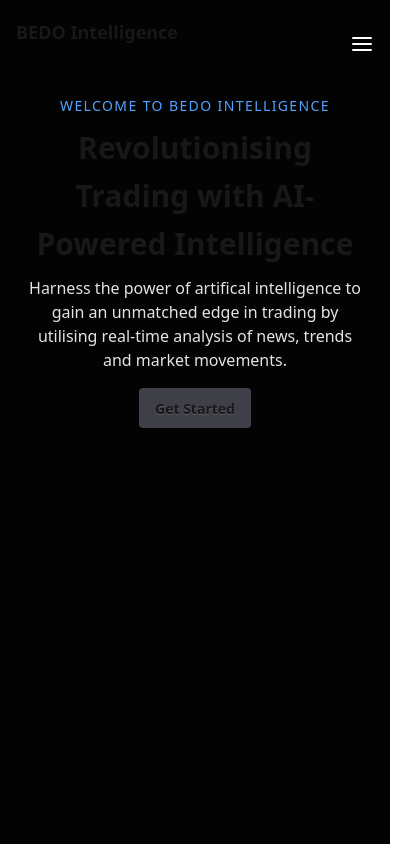
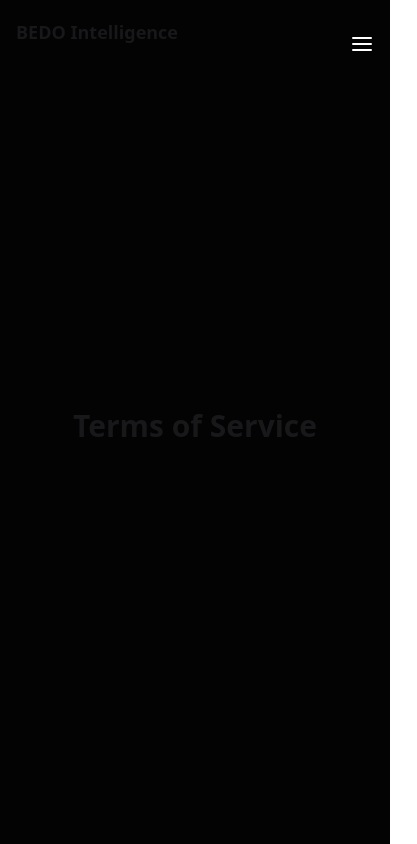
Before and after one commit to OllieDarwin/bedo, a React (Vite) app: page /terms-of-service in a window 390 px wide. Shown: the top 844 px of the page, 417 px wide, since content can reach past the window. Built offline with nearby package versions, Linux system fonts and the light colour scheme.

Commit message:
Installed react router and set up structure for privacy policy and T&C pages.

```diff
--- a/package.json
+++ b/package.json
@@ -19,6 +19,7 @@
     "path": "^0.12.7",
     "react": "^19.0.0",
     "react-dom": "^19.0.0",
+    "react-router": "^7.2.0",
     "recharts": "^2.15.1",
     "tailwind-merge": "^3.0.2",
     "tailwindcss": "^4.0.9",
--- a/src/components/Footer.tsx
+++ b/src/components/Footer.tsx
@@ -1,3 +1,5 @@
+import { Link } from "react-router"
+
 function Footer() {
     return (
         <footer className="bg-[#030303] px-4 md:px-16 py-4">
@@ -6,8 +8,8 @@
                 <p className="text-zinc-400">Website built by <a className="text-zinc-100 underline" href="https://github.com/OllieDarwin" target="_blank">Ollie Darwin</a>.</p>
             </div>
             <div className="flex flex-row mt-4 items-center gap-8">
-                <a className="text-zinc-100 underline" href="/">Privacy Policy</a>
-                <a className="text-zinc-100 underline" href="/">Terms of Service</a>
+                <Link className="text-zinc-100 underline" to="/privacy-policy">Privacy Policy</Link>
+                <Link className="text-zinc-100 underline" to="/terms-of-service">Terms of Service</Link>
             </div>
         </footer>
     )
--- a/src/components/nav/Header.tsx
+++ b/src/components/nav/Header.tsx
@@ -1,9 +1,12 @@
+import { Link } from "react-router"
 import MenuButton from "./MenuButton"
 
 function Header() {
     return (
         <header className="navbar w-full z-100 absolute top-0 left-0 px-4 md:px-12 justify-between">
-            <h1 className="font-bold text-lg md:text-xl navbar-start">BEDO Intelligence</h1>
+            <Link className="w-full" to="/">
+                <h1 className="font-bold text-lg md:text-xl navbar-start">BEDO Intelligence</h1>
+            </Link>
             <MenuButton color="white" className="content-end fixed right-4 md:right-12"></MenuButton>
         </header>
     )
--- a/src/main.tsx
+++ b/src/main.tsx
@@ -2,9 +2,18 @@
 import { createRoot } from 'react-dom/client'
 import './index.css'
 import LandingPage from './pages/landing/LandingPage.tsx'
+import { BrowserRouter, Routes, Route } from 'react-router'
+import PrivacyPage from './pages/privacy/PrivacyPage.tsx'
+import TermsPage from './pages/terms/TermsPage.tsx'
 
 createRoot(document.getElementById('root')!).render(
 	<StrictMode>
-		<LandingPage />
+		<BrowserRouter>
+			<Routes>
+				<Route path="/" element={<LandingPage />} />
+				<Route path="/privacy-policy" element={<PrivacyPage />} />
+				<Route path="/terms-of-service" element={<TermsPage />} />
+			</Routes>
+		</BrowserRouter>
 	</StrictMode>,
 )
--- /dev/null
+++ b/src/pages/privacy/PrivacyPage.tsx
@@ -0,0 +1,16 @@
+import Footer from "@/components/Footer"
+import Header from "@/components/nav/Header"
+
+function PrivacyPage() {
+    return (
+        <>
+            <Header/>
+            <section className="bg-[#030303] h-screen flex flex-col items-center justify-center">
+                <h1 className="text-3xl md:text-4xl font-bold mt-2 leading-12">Privacy Policy</h1>
+            </section>
+            <Footer />
+        </>
+    )
+}
+
+export default PrivacyPage
--- /dev/null
+++ b/src/pages/terms/TermsPage.tsx
@@ -0,0 +1,16 @@
+import Footer from "@/components/Footer"
+import Header from "@/components/nav/Header"
+
+function TermsPage() {
+    return (
+        <>
+            <Header/>
+            <section className="bg-[#030303] h-screen flex flex-col items-center justify-center">
+                <h1 className="text-3xl md:text-4xl font-bold mt-2 leading-12">Terms of Service</h1>
+            </section>
+            <Footer />
+        </>
+    )
+}
+
+export default TermsPage
```
Also changed, not shown: 1 other file (tests, documents, lock files or other folders).
